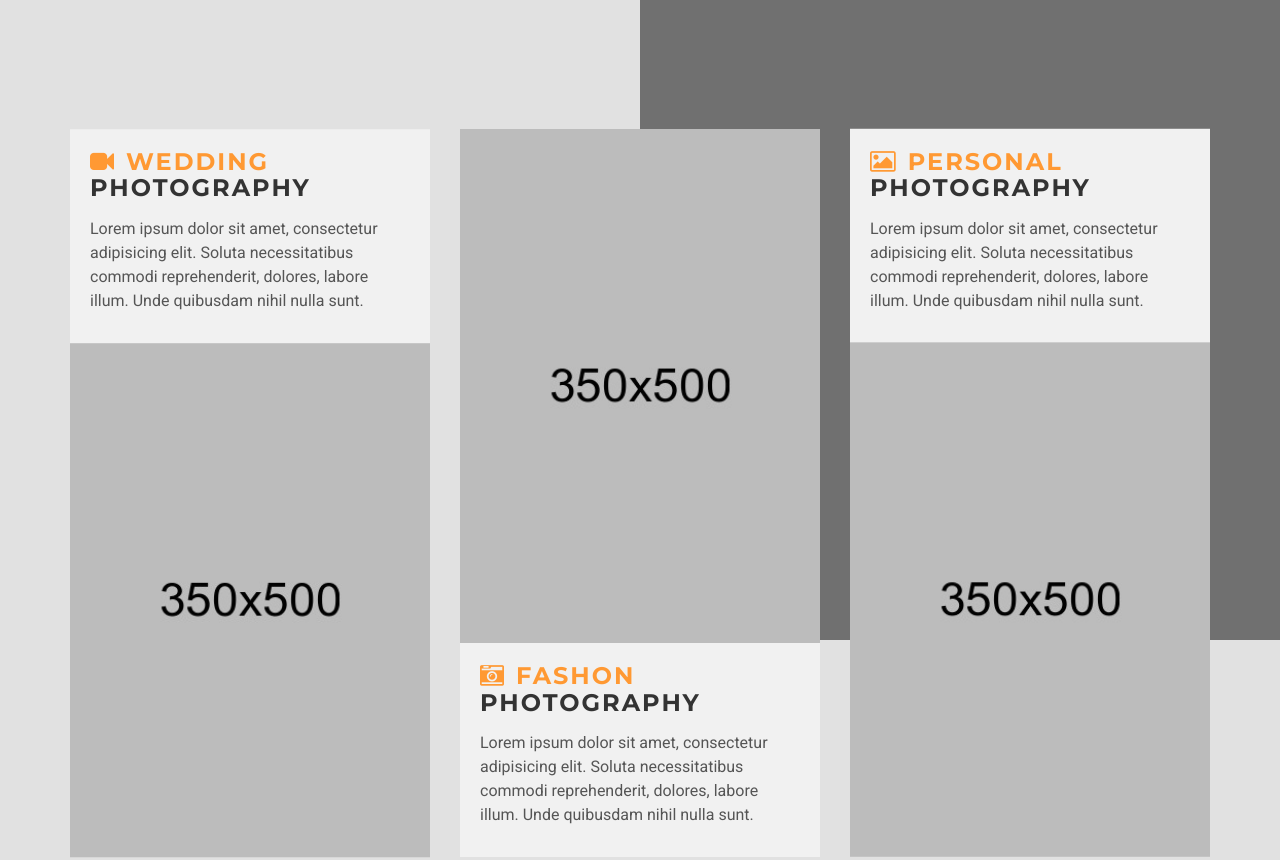
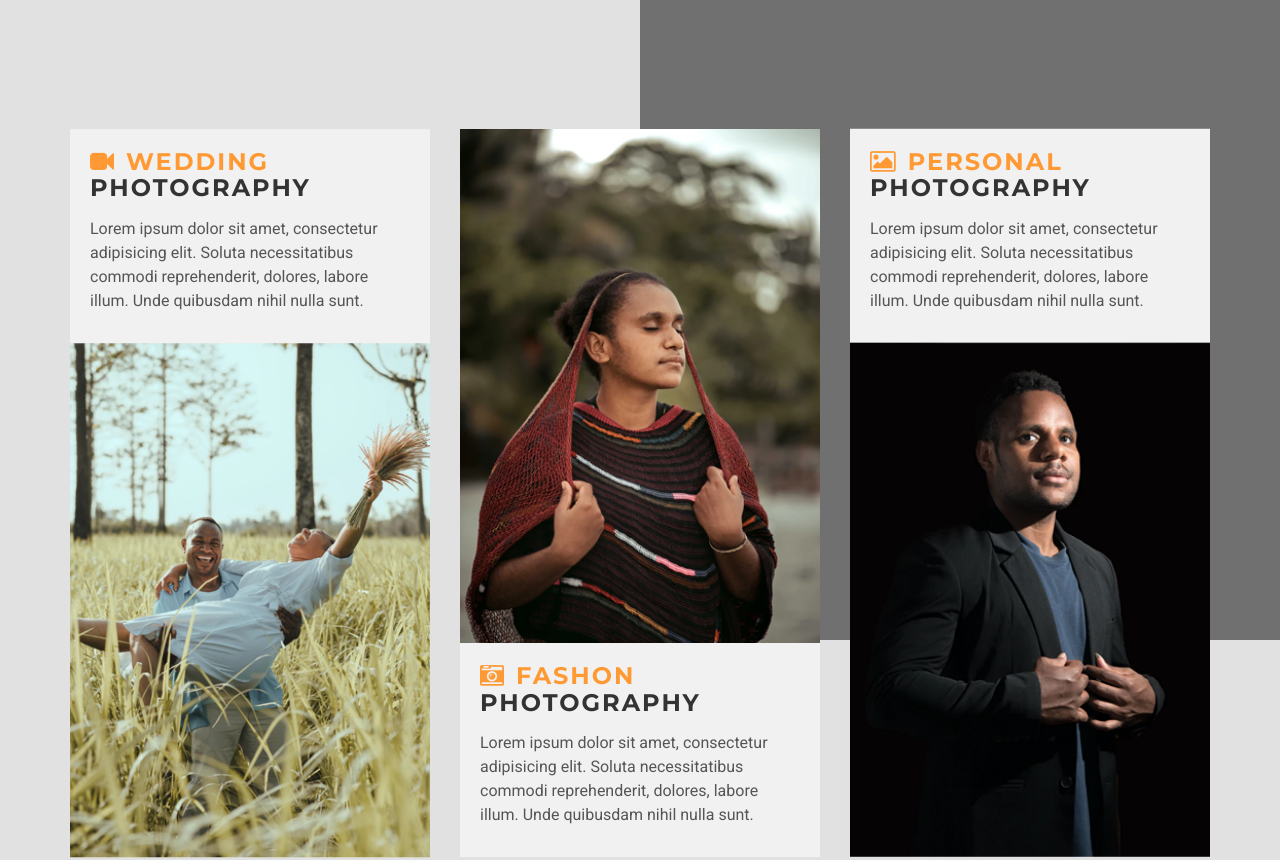
Before and after one commit to sacode-papua/wonefilm, a plain HTML site: page index.html in a window 1280 px wide. Shown: the part 3060-3920 px from the top of the page. Drawn offline with Linux system fonts and the light colour scheme.

Commit message:
update services section

```diff
--- a/index.html
+++ b/index.html
@@ -266,14 +266,14 @@
 									commodi reprehenderit, dolores, labore illum. Unde quibusdam nihil nulla sunt.</p>
 							</div>
 							<div class="service-image">
-								<img src="img/service/service_2.jpg" alt="">
+								<img src="img/service/service-wonefilm-1.png" alt="">
 							</div>
 						</div>
 					</div>
 					<div class="col-md-4 col-lg-4 col-sm-6 col-xs-12">
 						<div class="single-service wow fadeInUp" data-wow-delay="0.3s">
 							<div class="service-image">
-								<img src="img/service/service_1.jpg" alt="">
+								<img src="img/service/service-wonefilm-2.png" alt="">
 							</div>
 							<div class="service-details">
 								<h3><i class="fa fa-camera-retro"></i>Fashon <span>Photography</span></h3>
@@ -290,7 +290,7 @@
 									commodi reprehenderit, dolores, labore illum. Unde quibusdam nihil nulla sunt.</p>
 							</div>
 							<div class="service-image">
-								<img src="img/service/service_3.jpg" alt="">
+								<img src="img/service/service-wonefilm-3.png" alt="">
 							</div>
 						</div>
 					</div>
--- a/style.css
+++ b/style.css
@@ -622,7 +622,7 @@ button.collapsed.navbar-toggle.navbar-bdphoto {
 }
 
 .service-top-area-bg {
-	background: rgba(0, 0, 0, 0) url("img/service/service_bg_1.jpg") no-repeat scroll center center / cover;
+	background: rgba(0, 0, 0, 0) url("img/service/service-wonefilm.png") no-repeat scroll center center / cover;
 	bottom: 0px;
 	height: 100%;
 	left: 0;
```
Also changed, not shown: img/service/service-wonefilm-1.png (added), img/service/service-wonefilm-2.png (added), img/service/service-wonefilm-3.png (added), 3 other files.
